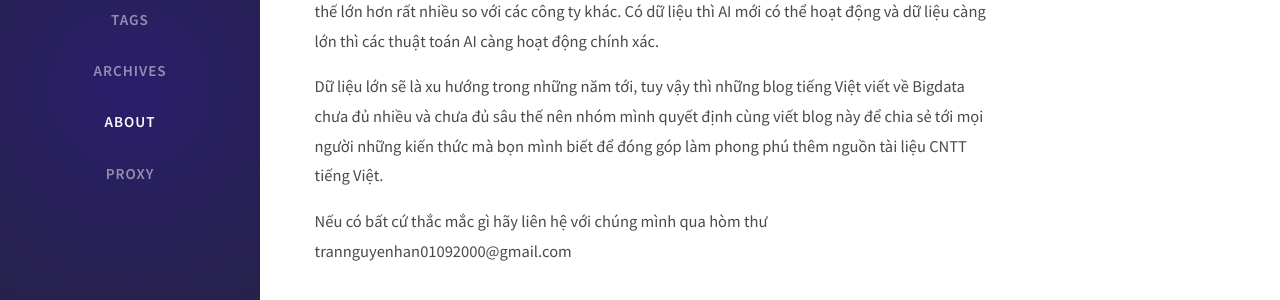
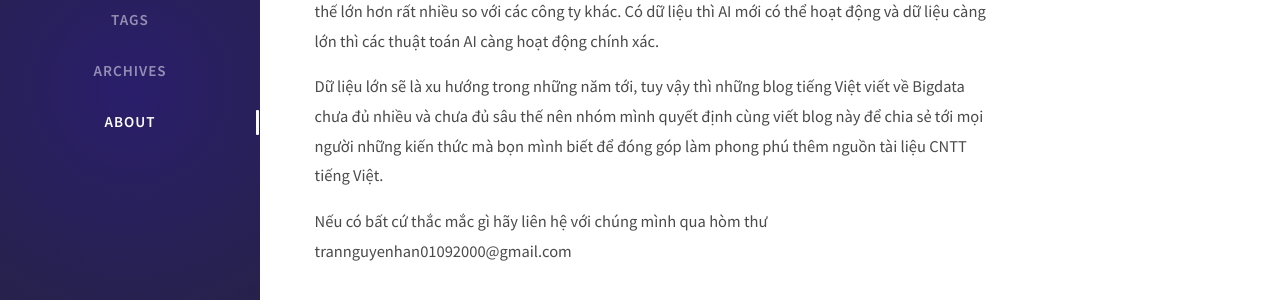
Before and after one commit to demanejar/demanejar.github.io, a Jekyll site: the page built from _tabs/about.md, in a window 1280 px wide. Shown: the part 362-662 px from the top of the page. Built offline with Jekyll 4.4.1, drawn with Linux system fonts in a browser that asks for light colours; nearby versions of some CDN libraries; comment, search, counter and statistics services are not loaded.

Commit message:
hidden sidebar

```diff
--- a/_includes/sidebar.html
+++ b/_includes/sidebar.html
@@ -47,12 +47,12 @@
     {% endfor %}
 
     <!-- Proxy tab -->
-    <li class="nav-item{% if page.layout == 'proxy' %}{{ " active" }}{% endif %}">
+    <!-- <li class="nav-item{% if page.layout == 'proxy' %}{{ " active" }}{% endif %}">
       <a href="https://www.webshare.io/?referral_code=ttjajplnrle1" class="nav-link" target="_blank">
         <i class="fa-fw fas fa-link ml-xl-3 mr-xl-3 unloaded"></i>
         <span>{{ "PROXY" }}</span>
       </a>
-    </li>
+    </li> -->
 
   </ul> <!-- ul.nav.flex-column -->
 
```
